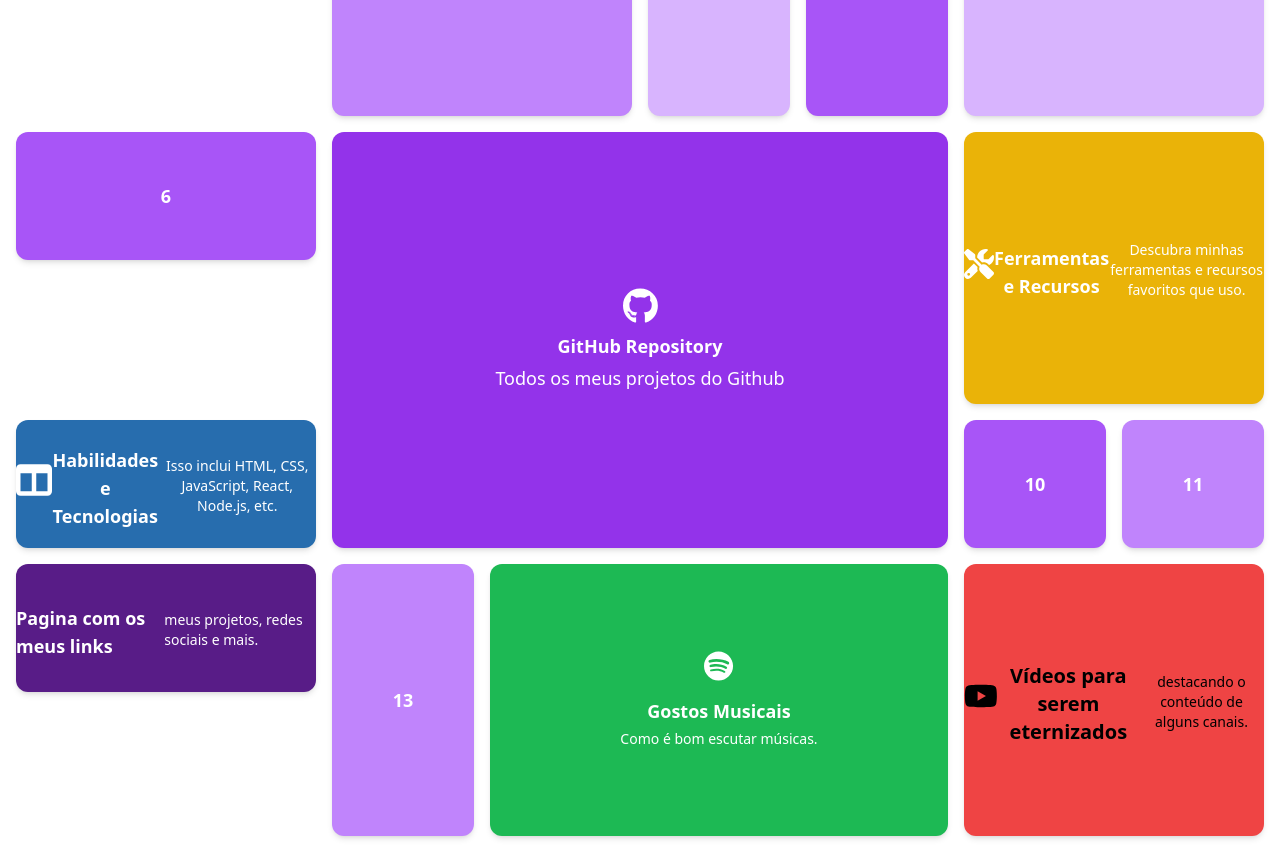
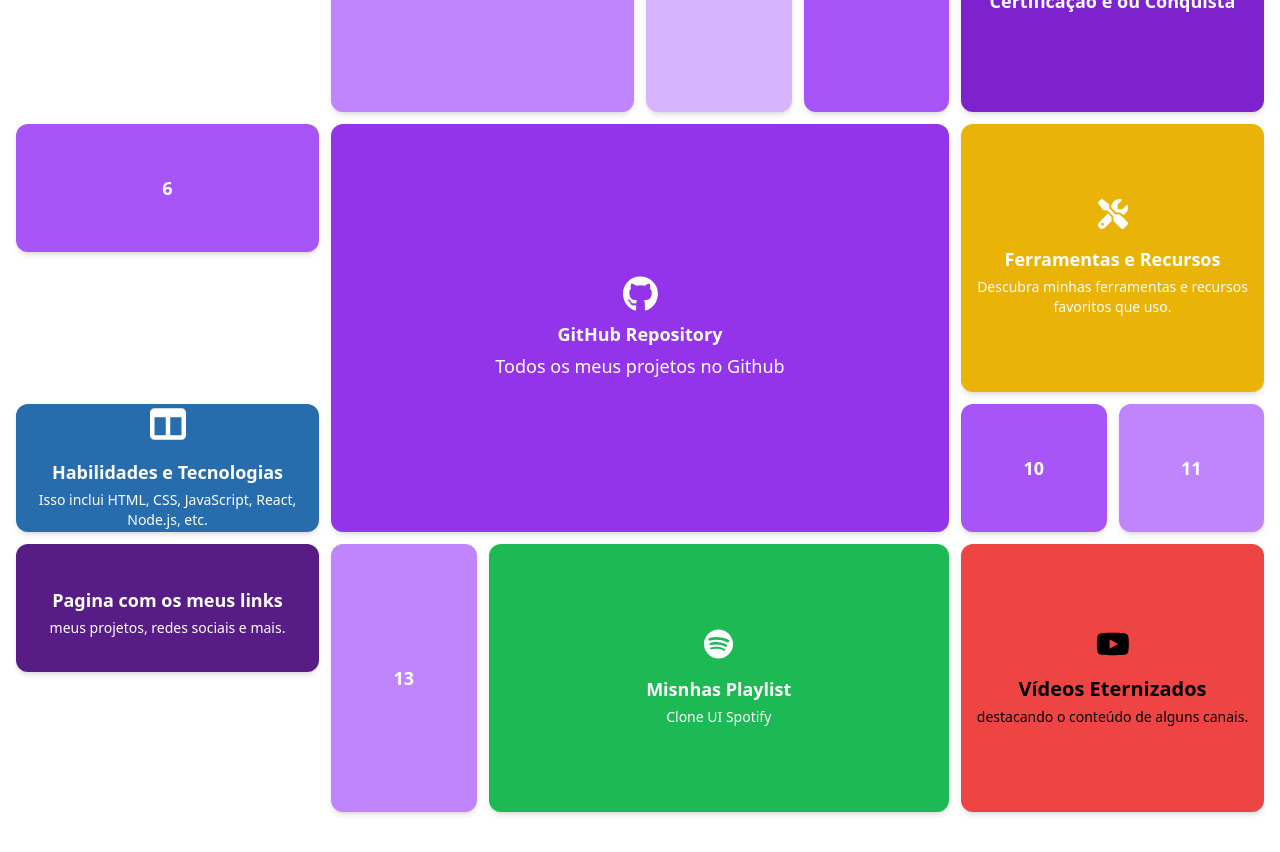
Before and after one commit to Tal0na/WebSite_Talona, a Next.js app: page /Projetos in a window 1280 px wide. Shown: the part 400-1252 px from the top of the page. After the commit the page ends 1228 px from the top, so only its background shows below. Built offline with nearby package versions, Linux system fonts and the light colour scheme.

Commit message:
Add files via upload

```diff
--- a/src/app/components/About/About.jsx
+++ b/src/app/components/About/About.jsx
@@ -1,11 +1,11 @@
-import React from "react";
+import React from "react"
 
-import Link from "next/link";
+import Link from "next/link"
 
 const About = () => {
   return (
     <>
-      <div className="flex flex-col w-full">
+      <div className="flex flex-col">
         <h3 className="text-2xl h-6 pl-10 mt-16">Oi, meu nome é</h3>
         <h1 className="font-poppins text-6xl font-medium text-purple-r pl-10">
           Tales Costa.
@@ -13,21 +13,22 @@ const About = () => {
         <h2 className="font-poppins text-4xl left pl-12">
           Eu construo coisas para a web
         </h2>
-        <p className="font-roboto text-1xl text-paragraph-bg pl-12">
+        <p className="font-roboto text-1xl text-paragraph-bg pl-12 leading-relaxed">
           Sou um desenvolvedor web designer apaixonado por combinar criatividade
           e tecnologia para criar experiências digitais impactantes e
           funcionais.
         </p>
 
-        <Link
-          href="/Sobre"
-          passHref
-          className="border-solid border-[#9400ff] max-w-[350px]
-          mx-auto my-3 items-start border-2 rounded-lg block text-center
-          text-2xl font-poppins text-[#9400ff] ml-12 mr-8 mt-4 mb-3"
-        >
-          Conheça mais sobre mim!
-        </Link>
+        <div className="flex justify-start pl-12">
+          <a
+            href="https://portifolio-talona.vercel.app/"
+            className="rounded bg-purple-r my-4 px-8 py-4 font-medium text-black transition
+            duration-200
+    hover:bg-purple-600 active:bg-purple-700 text-xl text-center max-w-screen-md"
+          >
+            Meu Portifolio!
+          </a>
+        </div>
         <img
           src="/svgs/Union.svg"
           alt="rosa"
@@ -37,7 +38,7 @@ const About = () => {
         />
       </div>
     </>
-  );
-};
+  )
+}
 
-export default About;
+export default About
--- a/src/pages/Projetos.jsx
+++ b/src/pages/Projetos.jsx
@@ -1,16 +1,16 @@
-import React from "react";
-import { FontAwesomeIcon } from "@fortawesome/react-fontawesome";
+import React from "react"
+import { FontAwesomeIcon } from "@fortawesome/react-fontawesome"
 import {
   faTools,
   faCertificate,
   faTableColumns,
-} from "@fortawesome/free-solid-svg-icons";
+} from "@fortawesome/free-solid-svg-icons"
 import {
   faGithub,
   faSpotify,
   faYoutube,
-} from "@fortawesome/free-brands-svg-icons";
-import Navbar from "../app/components/Navbar/NavbarComponent";
+} from "@fortawesome/free-brands-svg-icons"
+import Navbar from "../app/components/Navbar/NavbarComponent"
 
 const Projetos = () => {
   return (
@@ -21,10 +21,10 @@ const Projetos = () => {
         Aqui estão alguns dos meus projetos
       </h1>
 
-      <div className="grid grid-cols-8 grid-rows-7 gap-4 p-4">
+      <div className="grid grid-cols-8 grid-rows-7 gap-3 p-4">
         {/* Item 1 */}
         <a
-          href="https://github.com/Talonacosta/CoffeComCodigo"
+          href="https://coffe-com-codigo.vercel.app/"
           target="_blank"
           className="col-span-2 bg-[#e9d691] text-center rounded-xl row-span-2 h-32 text-[#4e3629]
   flex flex-col items-center justify-center shadow-md transition-transform duration-300 transform hover:scale-105 border-2 border-[#4e3629]"
@@ -69,8 +69,8 @@ const Projetos = () => {
         <a
           target="_blank"
           href=""
-          className="col-span-2 bg-purple-300 text-center rounded-xl row-span-2 col-start-7 text-white
-          flex items-center justify-center shadow-md transition-transform duration-300 transform hover:scale-105"
+          className="col-span-2 bg-purple-700 text-center rounded-xl row-span-2 col-start-7 text-white
+          flex flex-col items-center justify-center shadow-md transition-transform duration-300 transform hover:scale-105"
         >
           <FontAwesomeIcon icon={faCertificate} className="text-3xl mb-2" />
           <span className="text-lg font-bold mt-2">
@@ -97,15 +97,15 @@ const Projetos = () => {
         >
           <FontAwesomeIcon icon={faGithub} className="text-4xl mb-2" />
           <span className="text-lg font-bold">GitHub Repository</span>
-          <p className="text-lg mt-1">Todos os meus projetos do Github</p>
+          <p className="text-lg mt-1">Todos os meus projetos no Github</p>
         </a>
 
         {/* Item 8 */}
         <a
-          href=""
+          href="https://portifolio-talona.vercel.app/"
           target="_blank"
           className="col-span-2 bg-[#276dae] text-center rounded-xl col-start-1 row-start-5 h-32 text-white
-          flex items-center justify-center shadow-md transition-transform duration-300 transform hover:scale-105"
+          flex flex-col items-center justify-center shadow-md transition-transform duration-300 transform hover:scale-105"
         >
           <FontAwesomeIcon icon={faTableColumns} className="text-4xl mb-2" />
 
@@ -120,10 +120,11 @@ const Projetos = () => {
 
         {/* Item 9 */}
         <a
-          href=""
+          href="https://portifolio-talona.vercel.app/"
           target="_blank"
           className="col-span-2 bg-yellow-500 text-center rounded-xl row-span-2 col-start-7 row-start-3
-          text-white flex items-center justify-center shadow-md transition-transform duration-300 transform hover:scale-105"
+          text-white flex flex-col items-center justify-center shadow-md transition-transform duration-300 transform
+          hover:scale-105"
         >
           <FontAwesomeIcon icon={faTools} className="text-3xl mb-2" />
           <span className="text-lg font-bold mt-2">Ferramentas e Recursos</span>
@@ -154,10 +155,10 @@ const Projetos = () => {
 
         {/* Item 12 */}
         <a
-          href=""
+          href="https://blog-talona.vercel.app/Links"
           target="_blank"
-          className="col-span-2 bg-purple-900 rounded-xl row-span-2 row-start-6 h-32 text-white flex items-center
-          justify-center shadow-md transition-transform duration-300 transform hover:scale-105"
+          className="col-span-2 bg-purple-900 rounded-xl row-span-2 row-start-6 h-32 text-white flex flex-col
+          items-center justify-center shadow-md transition-transform duration-300 transform hover:scale-105"
         >
           <spam className="text-lg font-bold mt-2">
             Pagina com os meus links
@@ -178,34 +179,32 @@ const Projetos = () => {
 
         {/* Item 14 */}
         <a
-          href=""
+          href="https://minhas-playlists.vercel.app/"
           target="_blank"
-          className="col-span-3 bg-[#1DB954] text-center rounded-xl row-span-2 col-start-4 row-start-6 text-white
-  flex flex-col items-center justify-center shadow-md transition-transform duration-300 transform hover:scale-105"
+          className="col-span-3 bg-[#1DB954] text-center rounded-xl row-span-2 col-start-4 row-start-6
+          text-white flex flex-col items-center justify-center shadow-md transition-transform duration-300 transform hover:scale-105"
         >
           <FontAwesomeIcon icon={faSpotify} className="text-3xl mb-2" />
-          <span className="text-lg font-bold mt-2">Gostos Musicais</span>
-          <p className="text-sm mt-1">Como é bom escutar músicas.</p>
+          <span className="text-lg font-bold mt-2">Misnhas Playlist</span>
+          <p className="text-sm mt-1">Clone UI Spotify</p>
         </a>
 
         {/* Item 15 */}
         <a
-          href=""
+          href="https://eternizar-videos.vercel.app/"
           target="_blank"
           className="col-span-2 bg-red-500 text-center rounded-xl row-span-2 col-start-7 row-start-6
-          flex items-center justify-center shadow-md transition-transform duration-300 transform hover:scale-105"
+          flex flex-col items-center justify-center shadow-md transition-transform duration-300 transform hover:scale-105"
         >
           <FontAwesomeIcon icon={faYoutube} className="text-3xl mb-2" />
-          <span className="text-xl font-bold mt-2">
-            Vídeos para serem eternizados
-          </span>
+          <span className="text-xl font-bold mt-2">Vídeos Eternizados</span>
           <p className="text-sm mt-1">
             destacando o conteúdo de alguns canais.
           </p>
         </a>
       </div>
     </>
-  );
-};
+  )
+}
 
-export default Projetos;
+export default Projetos
--- a/src/pages/Sobre.jsx
+++ b/src/pages/Sobre.jsx
@@ -1,27 +1,29 @@
-import React from "react";
-import Navbar from "../app/components/Navbar/NavbarComponent";
+import React from "react"
+import Navbar from "../app/components/Navbar/NavbarComponent"
 
 export default function Sobre() {
   return (
     <div>
       <Navbar />
       <div className="flex items-center justify-center h-screen">
-      <div className="bg-purple-500 p-8 rounded-md shadow-md max-w-md">
+        <div className="bg-purple-700 p-8 rounded-md shadow-md max-w-md">
           <img
             src="/foto/perfil.jpg"
             alt="Tales Costa - Front-end Developer"
             className="w-20 h-20 mx-auto rounded-full mb-4"
           />
           <h1 className="text-2xl font-bold mb-2">Tales Costa</h1>
-        <p className="text-gray-200 mb-6">Front-end Developer From Brazil</p>
-        <p className="text-gray-200">
-          Sou um experiente desenvolvedor front-end, com habilidades sólidas em JavaScript, HTML/CSS e design responsivo.
-          Comprometido com a qualidade, tenho experiência em desenvolvimento orientado a testes.
+          <p className="text-white mb-6">Front-end Developer From Brazil</p>
+          <p className="text-white leading-relaxed">
+            Sou um experiente desenvolvedor front-end, com habilidades sólidas
+            em JavaScript, HTML/CSS e design responsivo. Comprometido com a
+            qualidade, tenho experiência em desenvolvimento orientado a testes.
             Minha paixão é criar experiências excepcionais para os usuários.
-          Busco oportunidades para contribuir em projetos desafiadores, alinhados com os mais altos padrões de usabilidade e design.
+            Busco oportunidades para contribuir em projetos desafiadores,
+            alinhados com os mais altos padrões de usabilidade e design.
           </p>
         </div>
       </div>
     </div>
-  );
+  )
 }
```
Lines whose indentation alone changed are shown as unchanged.
